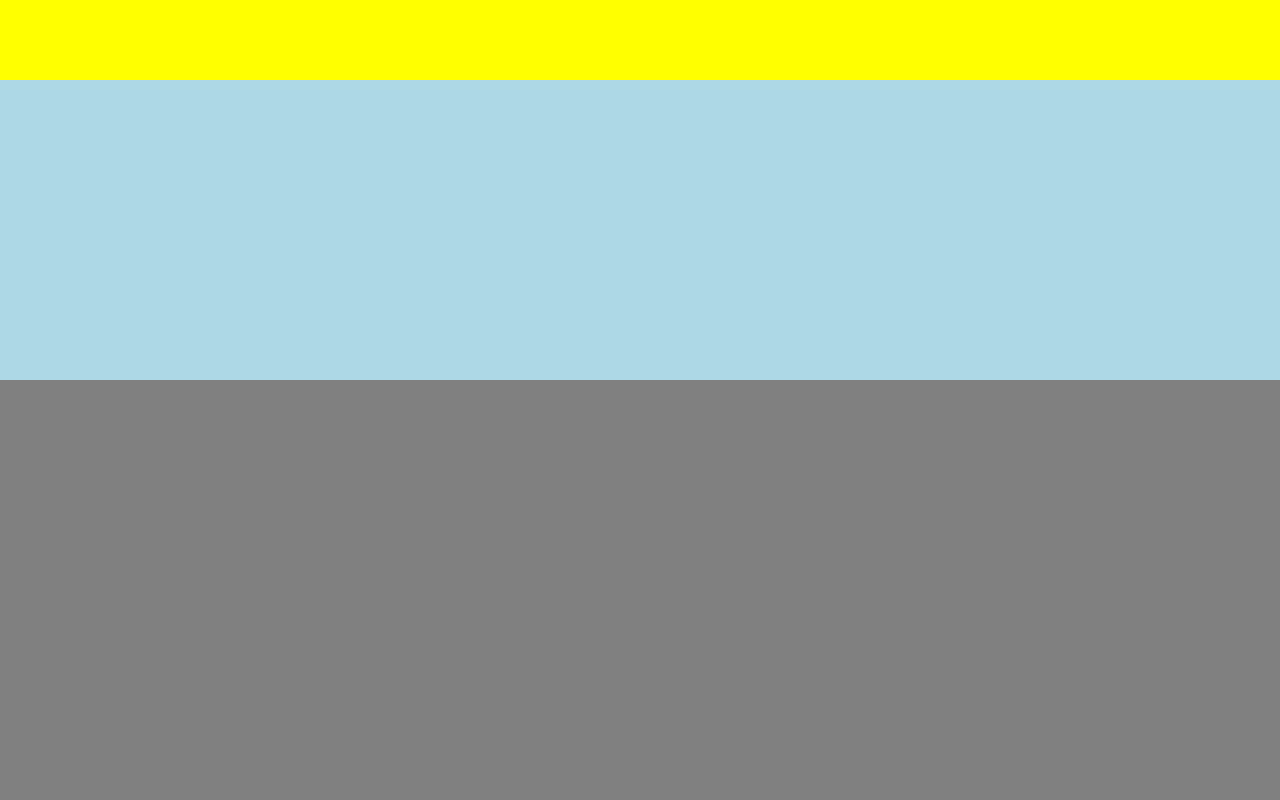
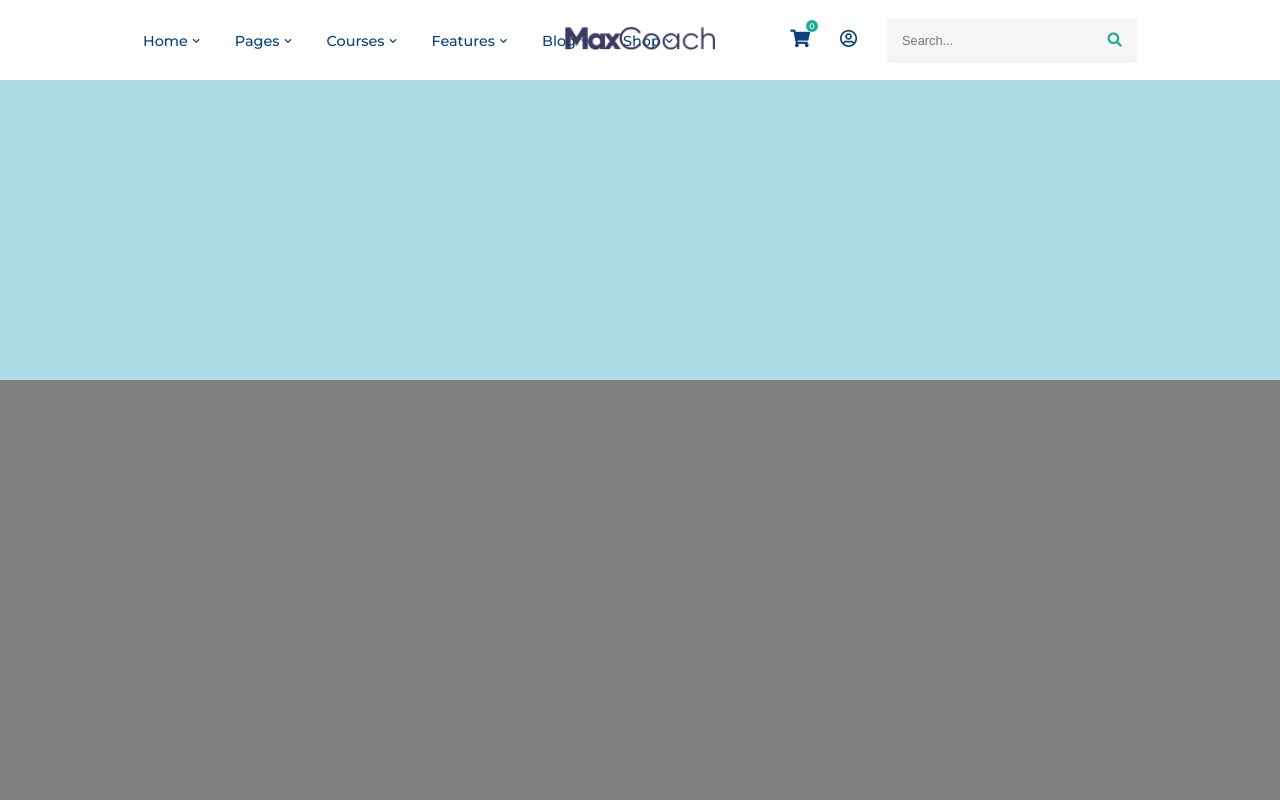
Before and after one commit to Zaplatynskyy/proj-html-vuejs, a Vue app: page / in a window 1280 px wide. Shown: the top 800 px of the page. Built offline with nearby package versions, Linux system fonts and the light colour scheme.

Commit message:
sezione header

```diff
--- a/package.json
+++ b/package.json
@@ -12,6 +12,7 @@
     "vue": "^2.6.11"
   },
   "devDependencies": {
+    "@fortawesome/fontawesome-free": "^5.15.4",
     "@vue/cli-plugin-babel": "~4.5.0",
     "@vue/cli-plugin-eslint": "~4.5.0",
     "@vue/cli-service": "~4.5.0",
--- a/src/App.vue
+++ b/src/App.vue
@@ -1,6 +1,6 @@
 <template>
   <div id="app" class="debug">
-    <Header/>
+    <Header :elNav="headerNav"/>
     <Hero/>
     <Main/>
     <Footer/>
@@ -20,7 +20,34 @@ export default {
     Hero,
     Main,
     Footer
+  },
+  data() {
+    return {
+      headerNav : [
+        {
+          element : 'Home',
+          active : false
+        },
+        {
+          element : 'Pages',
+          active : false
+        },{
+          element : 'Courses',
+          active : false
+        },{
+          element : 'Features',
+          active : false
+        },{
+          element : 'Blog',
+          active : false
+        },{
+          element : 'Shop',
+          active : false
+        },
+      ]
+    }
   }
+
 }
 </script>
 
--- a/src/assets/style/global.scss
+++ b/src/assets/style/global.scss
@@ -1,3 +1,5 @@
+@import './variables.scss';
+
 /*--------------------
     RESET
 --------------------*/
@@ -7,3 +9,20 @@
     padding: 0;
     box-sizing: border-box;
 }
+
+/*--------------------
+    COMMONS
+--------------------*/
+
+body {
+    font-family: $primary_font;
+}
+
+.container {
+    width: 80%;
+    margin: 0 auto;
+}
+
+a {
+    text-decoration: none;
+}
--- a/src/assets/style/variables.scss
+++ b/src/assets/style/variables.scss
@@ -0,0 +1,8 @@
+@import url('https://fonts.googleapis.com/css2?family=Montserrat:wght@500;700&display=swap');
+
+$primary_font : 'Montserrat', sans-serif;
+
+//colors
+$text_color : #08427d;
+$lightgrey : #e2e2e0;
+$lightgreen : #1fad95
--- a/src/components/macro/Header.vue
+++ b/src/components/macro/Header.vue
@@ -1,19 +1,156 @@
 <template>
     <header>
+        <div class="container">
+            <!-- header menu della pagina -->
+            <nav class="header_nav">
+                <ul>
+                    <li v-for="(el,i) in elNav" :key="i">
+                        <a href="#">
+                            {{el.element}}
+                            <i class="fas fa-chevron-down"></i>
+                        </a>
+                    </li>
+                </ul>
+            </nav>
 
+            <!-- header logo della pagina -->
+            <div class="header_logo">
+                <img src="../../assets/img/dark-logo.png" alt="Max Coach Logo">
+            </div>
+
+            <!-- header icone impostazioni user e search della pagina -->
+            <div class="header_icon">
+                <div class="icon shop">
+                    <a href="#"><i class="fas fa-shopping-cart"></i></a>
+                    <span class="num_shop">0</span>
+                </div>
+                <div class="icon user">
+                    <a href="#"><i class="far fa-user-circle"></i></a>
+                </div>
+                <div class="icon search">
+                    <input type="text" placeholder="Search...">
+                    <i class="fas fa-search"></i>
+                </div>
+            </div>
+        </div>
     </header>
 </template>
 
 <script>
 export default {
-    name : 'Header'
+    name : 'Header',
+
+    props : {
+        elNav : Array
+    }
 }
 </script>
 
 <style lang="scss" scoped>
+@import '../../assets/style/variables.scss';
 
-    .debug header {
+    header {
+        width: 100%;
         height: 80px;
-        background-color: yellow;
+
+        // imposta il colore a tutte le icone dell'header
+        i {
+            color: $text_color;
+        }
+
+        .container {
+            height: 100%;
+            display: flex;
+            justify-content: space-between;
+            align-items: center;
+
+            // header menu della pagina
+            .header_nav {
+
+                ul {
+                    li {
+                        margin: 0 15px;
+                        display: inline-block;
+
+                        a {
+                            font-size: .9rem;
+                            color: $text_color;
+                            display: flex;
+                            align-items: center;
+
+                            // icona arrow down di ogni <li>
+                            i {
+                                font-size: .5rem;
+                                margin: 0 5px;
+                            }
+                        }
+                    }
+                }
+            }
+
+            .header_logo {
+                width: 150px;
+                position: absolute;            /*per centrare il logo*/
+                left: 50%;
+                transform: translateX(-50%);
+
+                img {
+                    width: 100%;
+                }
+            }
+
+            .header_icon {
+
+                .icon {
+                    font-size: 1.1rem;
+                    display: inline-block;
+                    margin: 0 15px;
+
+                    &.shop {
+                        position: relative;
+
+                        // numerino che indica quanti elementi ci sono nel carrello shop
+                        .num_shop {
+                            width: 12px;
+                            height: 12px;
+                            line-height: 9px;
+                            text-align: center;
+                            font-size: .5rem;
+                            color: white;
+                            background-color: $lightgreen;
+                            border-radius: 50%;
+                            padding: 2px;
+                            position: absolute;
+                            top: -8px;
+                            right: -8px;
+                        }
+                    }
+
+                    &.search {
+                        display: inline-block;
+                        position: relative;
+
+                        input {
+                            font-size: .8rem;
+                            width: 250px;
+                            background-color: #f5f5f5;
+                            border: none;
+                            border-radius: 2px;
+                            padding: 15px;
+                        }
+
+                        i {
+                            font-size: .9rem;
+                            color: $lightgreen;
+                            position: absolute;
+                            right: 15px;
+                            top: 50%;
+                            transform: translateY(-50%);
+                            cursor: pointer;
+                        }
+                    }
+                }
+            }
+        }
     }
 </style>
--- a/src/main.js
+++ b/src/main.js
@@ -1,3 +1,4 @@
+import '@fortawesome/fontawesome-free/css/all.css'
 import Vue from 'vue'
 import App from './App.vue'
 
```
Also changed, not shown: src/assets/img/dark-logo.png (added), 1 other file (tests, documents, lock files or other folders).
